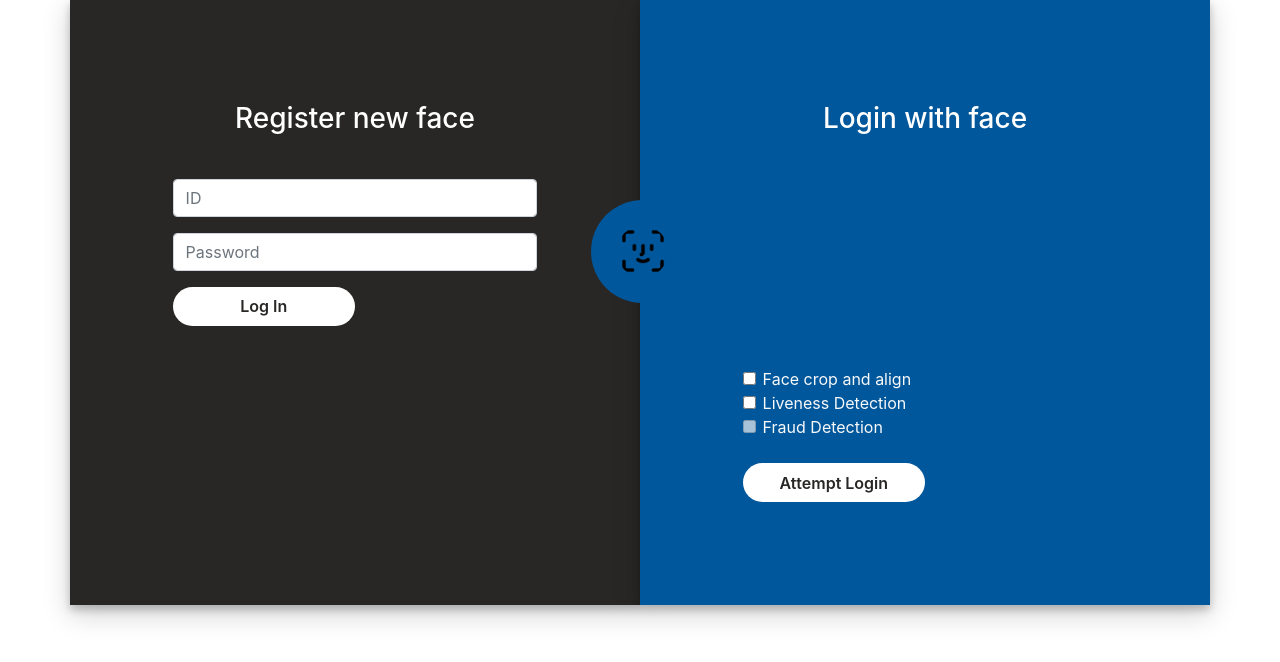
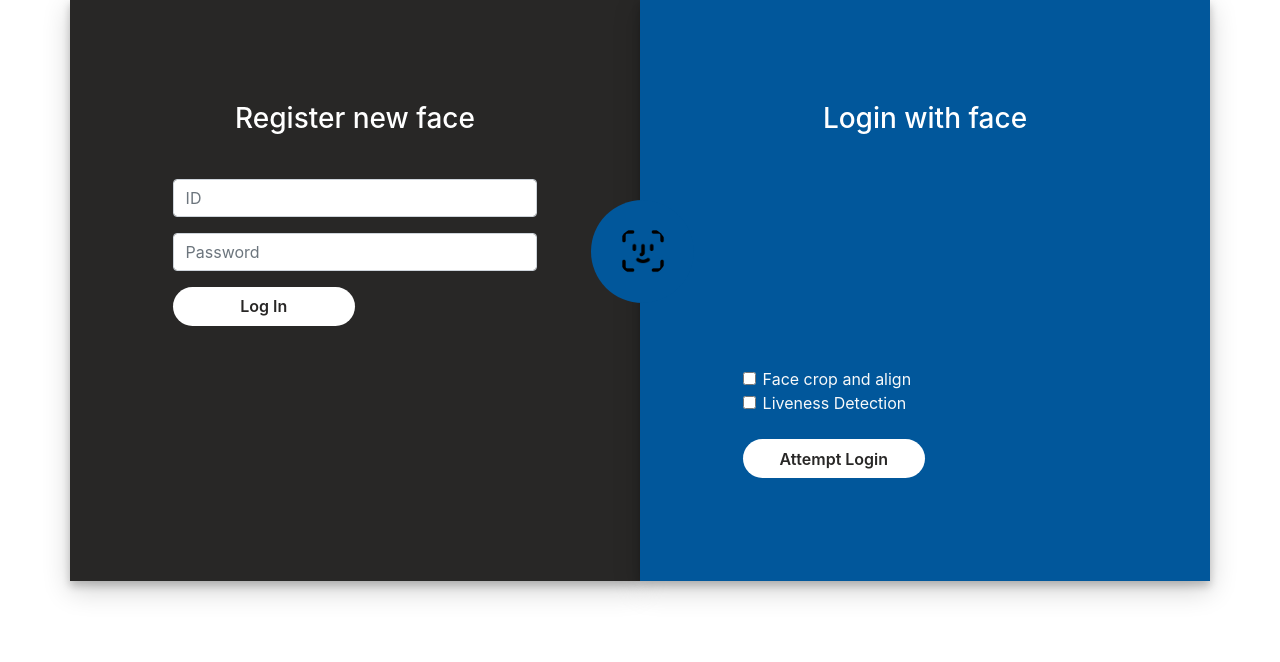
Before and after one commit to giobart/face-detection-UI, a Flask app: page /face_login in a window 1280 px wide. Shown: the part 65-727 px from the top of the page. Run offline with Flask 2, Linux system fonts and the light colour scheme; some libraries are stand-ins or nearby versions.

Commit message:
removed fraud detection and improved liveness detection

```diff
--- a/controller/webserver.py
+++ b/controller/webserver.py
@@ -89,6 +89,7 @@ def face_login():
             frames = []
             if 'liveness' in request.json:
                 frames_uri = request.json['frames']
+                liveness = bool(request.json['liveness'])
                 for frame in frames_uri:
                     header, encoded_frame = frame.split(",", 1)
                     frames.append(encoded_frame)
--- a/templates/facelogin.html
+++ b/templates/facelogin.html
@@ -76,7 +76,7 @@
                               Liveness Detection
                           </label>
                         </div>
-                        <div class="form-check">
+                        <div class="form-check" id="fraud_detection-form">
                           <input class="form-check-input" type="checkbox" value="" id="fraud_detection" disabled>
                           <label class="form-check-label text-light" for="fraud_detection">
                             Fraud Detection
@@ -150,6 +150,7 @@
             $('#blink').hide()
             $('#eye-open').hide()
             $('#wait-card').hide()
+            $('#fraud_detection-form').hide()
 
             // Trigger photo take
             document.getElementById("snap").addEventListener("click", function() {
@@ -171,7 +172,6 @@
                 //check if liveness detection enabled and pick liveness frames
                 var liveness_detection_checkbox = false;
                 if (document.getElementById('liveness').checked) {
-                    liveness_detection_checkbox = true;
                     var nframes=0;
                     var frames = [];
                     var intervalVar = setInterval(livenessFrameFunction, 200);
```
